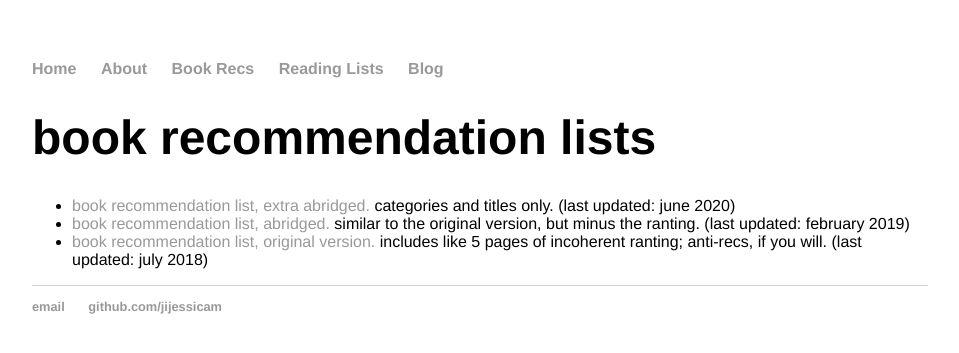
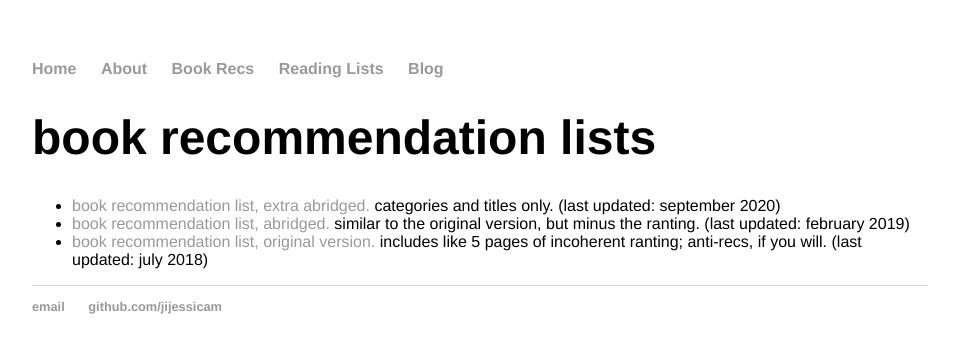
Before and after one commit to jijessicam/jijessicam.github.io, a Jekyll site: the page built from bookrecs/index.html, in a window 1280 px wide. Shown: the top 353 px of the page, without its empty margins (160-1119 px from the left). Built offline with Jekyll 4.4.1, drawn with Linux system fonts in a browser that asks for light colours.

Commit message:
Update index.html

```diff
--- a/bookrecs/index.html
+++ b/bookrecs/index.html
@@ -5,7 +5,7 @@
 <h1>{{ page.title }}</h1>
 <div class="list-wrapper">
 	<ul>
-		<li><a href="https://jijessicam.github.io/files/recs/book_recs_extra_abridged.pdf" target="_blank">book recommendation list, extra abridged.</a> categories and titles only. (last updated: june 2020)</li>
+		<li><a href="https://jijessicam.github.io/files/recs/Book Recommendations (Extra Abridged).pdf" target="_blank">book recommendation list, extra abridged.</a> categories and titles only. (last updated: september 2020)</li>
 		<li><a href="https://jijessicam.github.io/files/recs/book_recs_abridged.pdf" target="_blank">book recommendation list, abridged.</a> similar to the original version, but minus the ranting. (last updated: february 2019)</li>
 		<li><a href="https://jijessicam.github.io/files/recs/book_recs.pdf" target="_blank">book recommendation list, original version.</a> includes like 5 pages of incoherent ranting; anti-recs, if you will. (last updated: july 2018)</a></li>
 	</ul>
```
